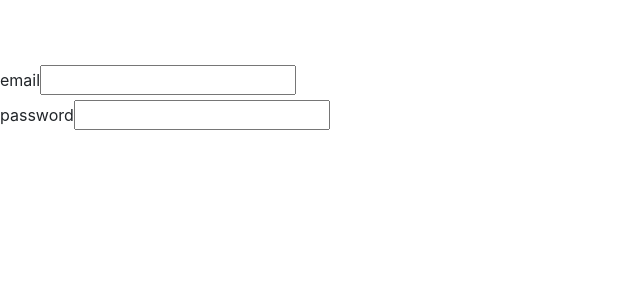
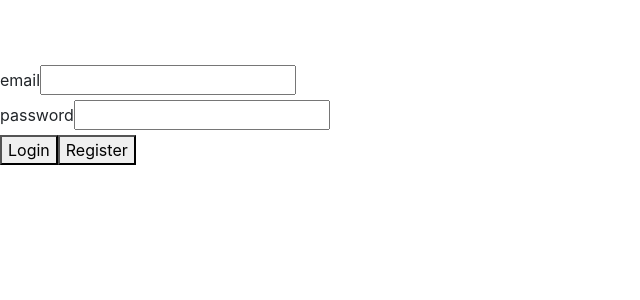
Before and after one commit to rettwalker/saturday_morning_react, a React (Create React App) app: page / in a window 1280 px wide. Shown: the top 300 px of the page, without its empty margins (0-640 px from the left). Built offline with nearby package versions, Linux system fonts and the light colour scheme.

Commit message:
added buttons to login page

```diff
--- a/src/components/login/index.js
+++ b/src/components/login/index.js
@@ -8,6 +8,9 @@ class Login extends Component {
             <div className="Login">
                 <InputField name="email" />
                 <InputField name="password" />
+                <button>Login</button>
+                <button>Register</button>
+
             </div>
         )
     }
```
Also changed, not shown: 1 other file (tests, documents, lock files or other folders).
